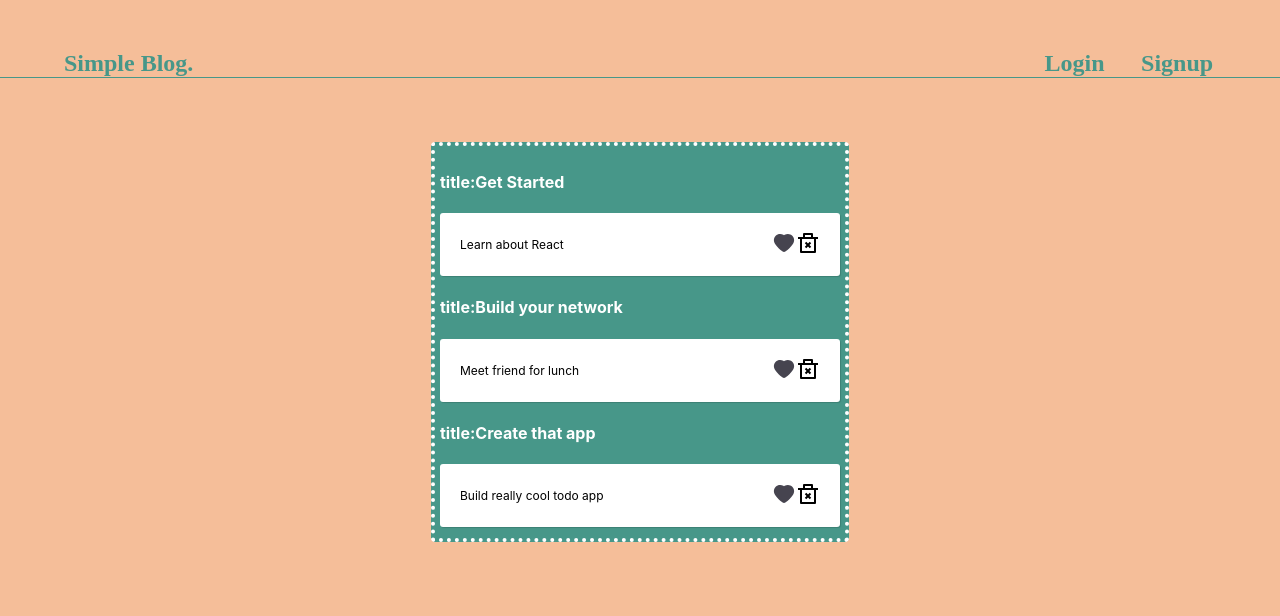
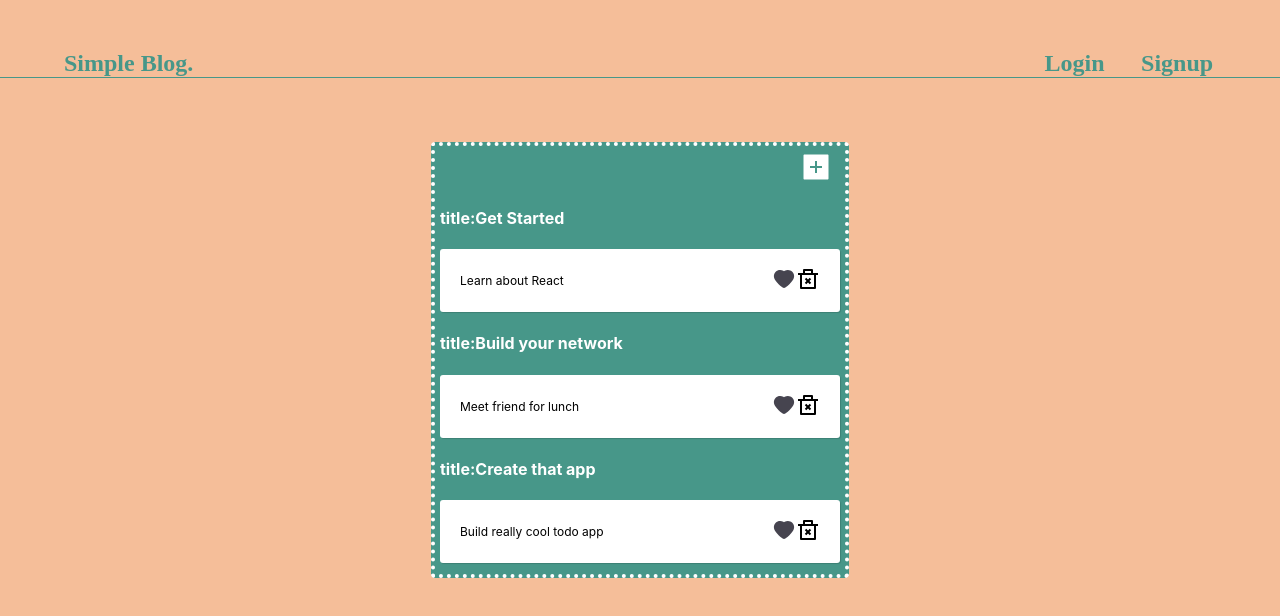
Before and after one commit to dsh410/SIMPLE-BLOG, a React (Create React App) app: page / in a window 1280 px wide. Shown: the top 616 px of the page. Built offline with nearby package versions, Linux system fonts and the light colour scheme.

Commit message:
added plus symbol,

```diff
--- a/src/App.css
+++ b/src/App.css
@@ -106,3 +106,8 @@
     .trash-can{
       font-size:2em;
     }
+    .plus-symbol{
+      margin-left:90%;
+      color:white;
+      font-size: 2em;
+    }
--- a/src/ControlPost.js
+++ b/src/ControlPost.js
@@ -1,9 +1,11 @@
 import Todo from './Todo';
 import TodoForm from './TodoForm';
+import { AiFillPlusSquare } from 'react-icons/ai';
 
 const ControlPost = (props) => {
     return (
         <div>
+            <AiFillPlusSquare className="plus-symbol"/>
             { props.post ? <TodoForm isPosting={props.isPosting} index={props.index} addTodo={props.addTodo} /> :props.todos.map((todo, index) => (
       <Todo
         key={index}
--- a/src/Todo.js
+++ b/src/Todo.js
@@ -1,13 +1,14 @@
-import { AiFillHeart } from 'react-icons/ai';
+import { AiFillHeart,AiFillPlusSquare } from 'react-icons/ai';
 import { RiDeleteBin2Line } from 'react-icons/ri';
+
 
 
 function Todo({ todo, index, completeTodo, UncompleteTodo, removeTodo, likedTodo, unLikedTodo },props) {
 
 
     return (
+        <div>
 
-        <div>
             <h4 className="post-title">title:{todo.title}</h4>
       <div
         className="todo"
@@ -24,9 +25,12 @@ function Todo({ todo, index, completeTodo, UncompleteTodo, removeTodo, likedTodo
                         onClick={() => todo.isLiked ? unLikedTodo(index) : likedTodo(index)} ></AiFillHeart>
 
         <RiDeleteBin2Line className="trash-can" onClick={() => removeTodo(index)}></RiDeleteBin2Line>
-        </div>
+                </div>
+
             </div>
+
             </div>
+
     );
   }
 
--- a/src/TodoForm.js
+++ b/src/TodoForm.js
@@ -20,7 +20,7 @@ function TodoForm({ addTodo },props ) {
           value={value}
           onChange={e => setValue(e.target.value)}
         />
-                <button className="btn btn-post" onClick={()=> props.isPosting()} >create post +</button>
+                <button className="btn btn-post" onClick={()=> props.isPosting()} > post </button>
         </form>
 
         </div>
```
